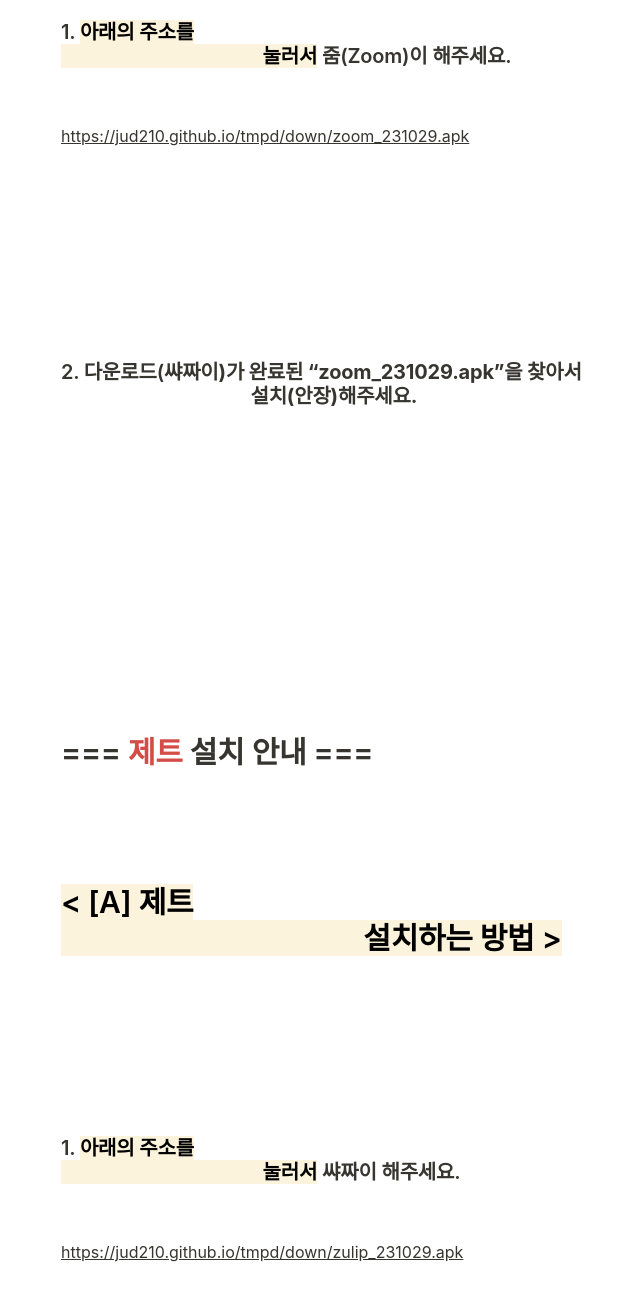
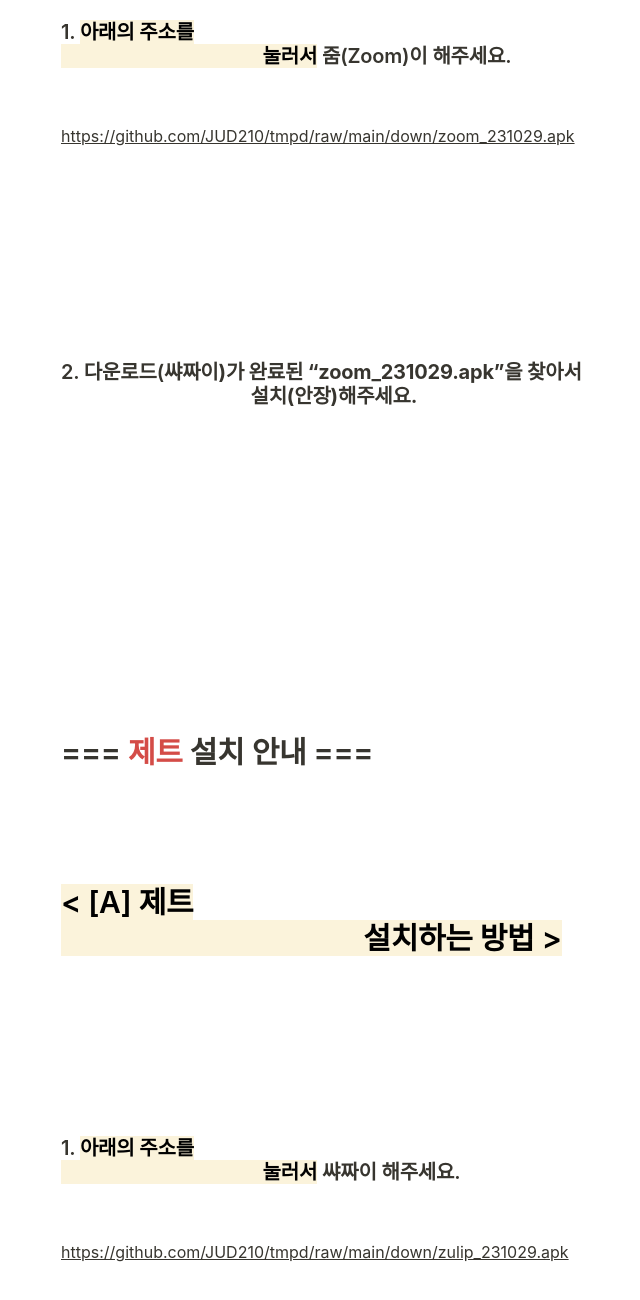
Before and after one commit to JUD210/tmpd, a plain HTML site: page guide.html in a window 1280 px wide. Shown: the part 440-1740 px from the top of the page, without its empty margins (129-769 px from the left). Drawn offline with Linux system fonts and the light colour scheme.

Commit message:
Fix guide.html download link

```diff
--- a/guide.html
+++ b/guide.html
@@ -829,7 +829,7 @@
 			<h3 id="f4ffa4fa-7b5b-4578-9a1e-44ed6ef146d2" class="">1. <mark class="highlight-yellow_background">아래의 주소를
 					눌러서</mark> 줌(Zoom)이 해주세요.</h3>
 			<p id="6beb649f-654c-4c01-a669-b02ab1428ac5" class=""><a
-					href="https://jud210.github.io/tmpd/down/zoom_231029.apk">https://jud210.github.io/tmpd/down/zoom_231029.apk</a>
+					href="https://github.com/JUD210/tmpd/raw/main/down/zoom_231029.apk">https://github.com/JUD210/tmpd/raw/main/down/zoom_231029.apk</a>
 			</p>
 			<p id="45f71560-de16-451c-b196-1c451a8ba5dd" class="">
 			</p>
@@ -849,7 +849,7 @@
 			<h3 id="96701be7-af35-48c9-9998-6602fac3460b" class="">1. <mark class="highlight-yellow_background">아래의 주소를
 					눌러서</mark> 쌰짜이 해주세요.</h3>
 			<p id="42e9b593-0d9e-4e1d-90f0-3f212133c24b" class=""><a
-					href="https://jud210.github.io/tmpd/down/zulip_231029.apk">https://jud210.github.io/tmpd/down/zulip_231029.apk</a>
+					href="https://github.com/JUD210/tmpd/raw/main/down/zulip_231029.apk">https://github.com/JUD210/tmpd/raw/main/down/zulip_231029.apk</a>
 			</p>
 			<p id="f0f69010-bdc8-412b-9fd8-3df22542fcf1" class="">
 			</p>
```
